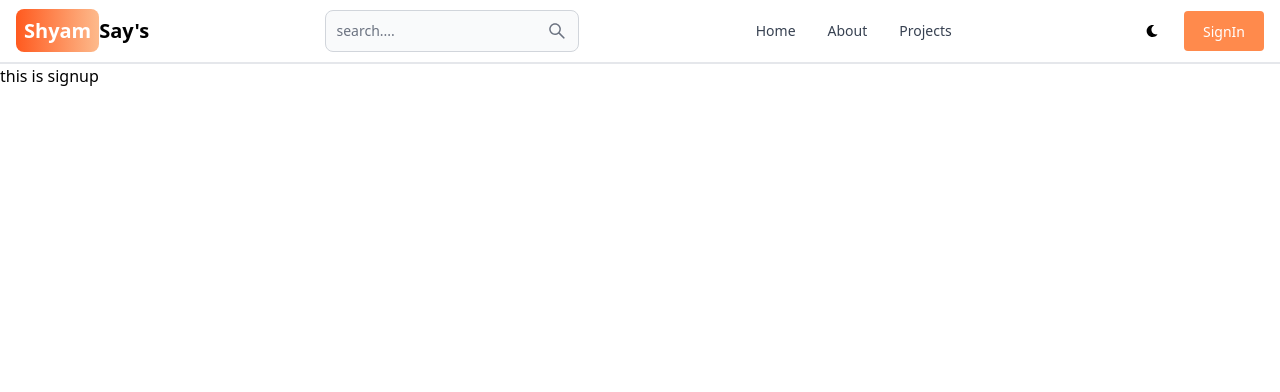
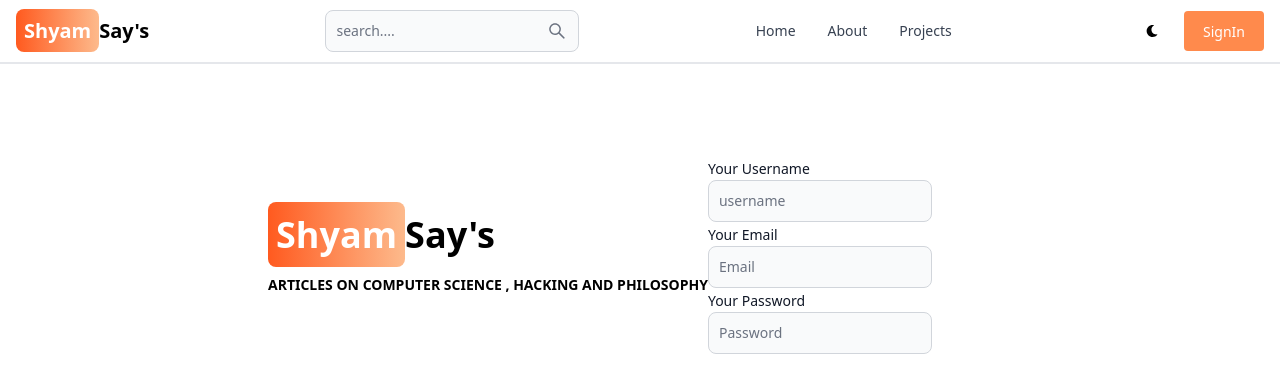
Before and after one commit to 003-kalki/mern-blog, a React (Vite) app in the folder client/: page /sign-up in a window 1280 px wide. Shown: the top 392 px of the page. Built offline with nearby package versions, Linux system fonts and the light colour scheme.

Commit message:
create signup page ui

```diff
--- a/client/src/pages/SignUp.jsx
+++ b/client/src/pages/SignUp.jsx
@@ -1,11 +1,61 @@
-import React from 'react'
+import { Label, TextInput } from 'flowbite-react';
 
-function SignUp() {
+
+import {Link} from 'react-router-dom';
+export default function SignUp() {
   return (
-    <div>
-      this is signup
+    <div className='min-h-screen mt-20'>
+   <div className='flex p-3 max-w-3xl mx-auto flex-col md:flex-row md:items-center'>
+    {/* left*/}
+    <div className="">
+    <Link   to ="/" className='self-center whitespace-nowrap  font-semibold dark:text-white text-4xl'>
+                <span  className='px-2 py-2 bg-gradient-to-r
+                 from-orange-500
+                  to-orange-300
+                  rounded-lg
+                  text-white'
+
+                >Shyam
+                </span>
+                Say's
+            </Link>
+           <p className='text-sm mt-5 font-semibold'>
+
+            ARTICLES ON   COMPUTER SCIENCE , HACKING AND PHILOSOPHY
+
+
+           </p>
+            </div>
+{/*right */}
+        <div className=''>
+        <form>
+         <div >
+         <Label value ='Your Username'/>
+                <TextInput
+                   type ='text'
+                   placeholder= 'username'
+                   id ='username'/>
+
+               </div>
+               <div>
+               <Label value ='Your Email'/>
+                <TextInput
+                   type ='text'
+                   placeholder= 'Email'
+                   id ='email'/>
+
+               </div>
+               <div>
+               <Label value ='Your Password'/>
+                <TextInput
+                   type ='text'
+                   placeholder= 'Password'
+                   id ='Password'/>
+
+               </div>
+         </form>
+</div>
+   </div>
     </div>
   )
 }
-
-export default SignUp
```
